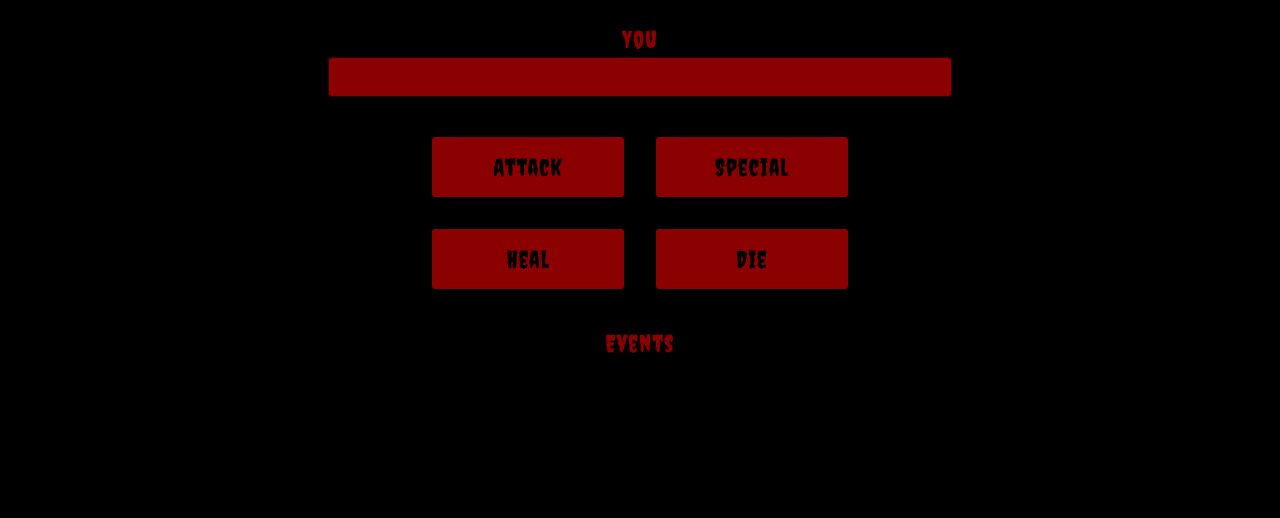
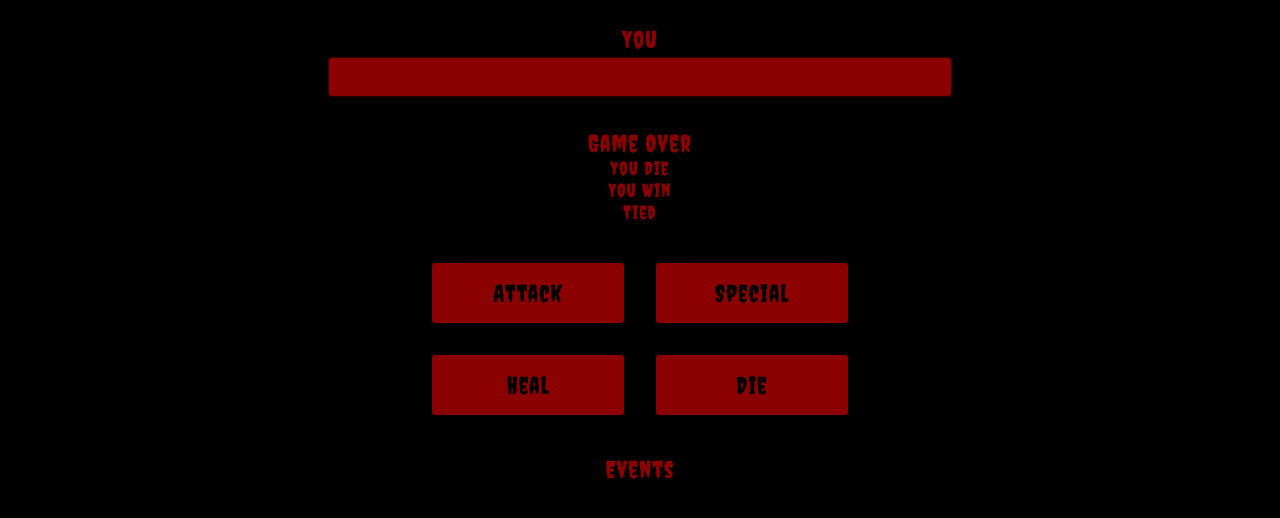
Before and after one commit to Nimira43/Basilisk, a plain HTML site: page index.html in a window 1280 px wide. Shown: the part 180-698 px from the top of the page. Drawn offline with nearby package versions, Linux system fonts and the light colour scheme.

Commit message:
Asking game over mark up.

```diff
--- a/index.html
+++ b/index.html
@@ -31,6 +31,12 @@
         </div>
       </div>
     </section>
+    <section class="container">
+      <h2>Game Over</h2>
+      <h3>You Die</h3>
+      <h3>You Win</h2>
+      <h3>Tied</h3>
+    </section>
     <section id="controls">
       <button @click="attackBasilisk">Attack</button>
       <button
```
